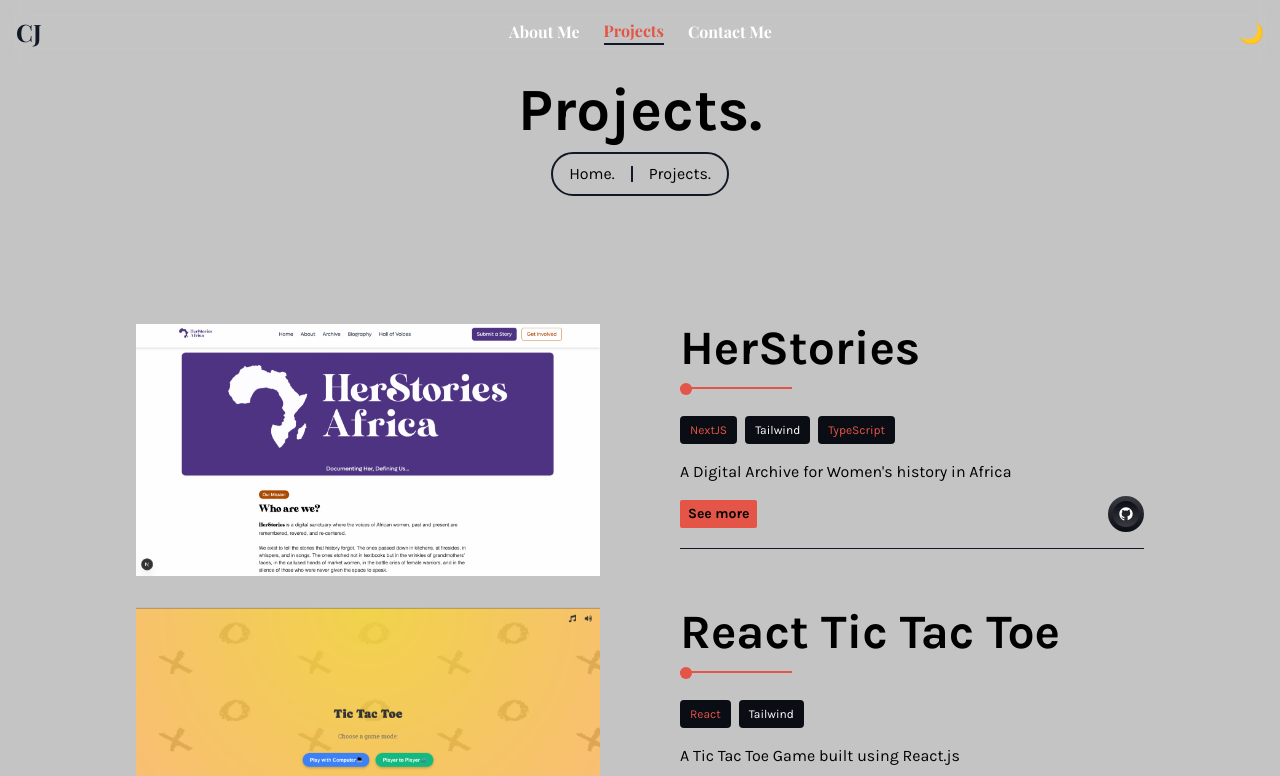
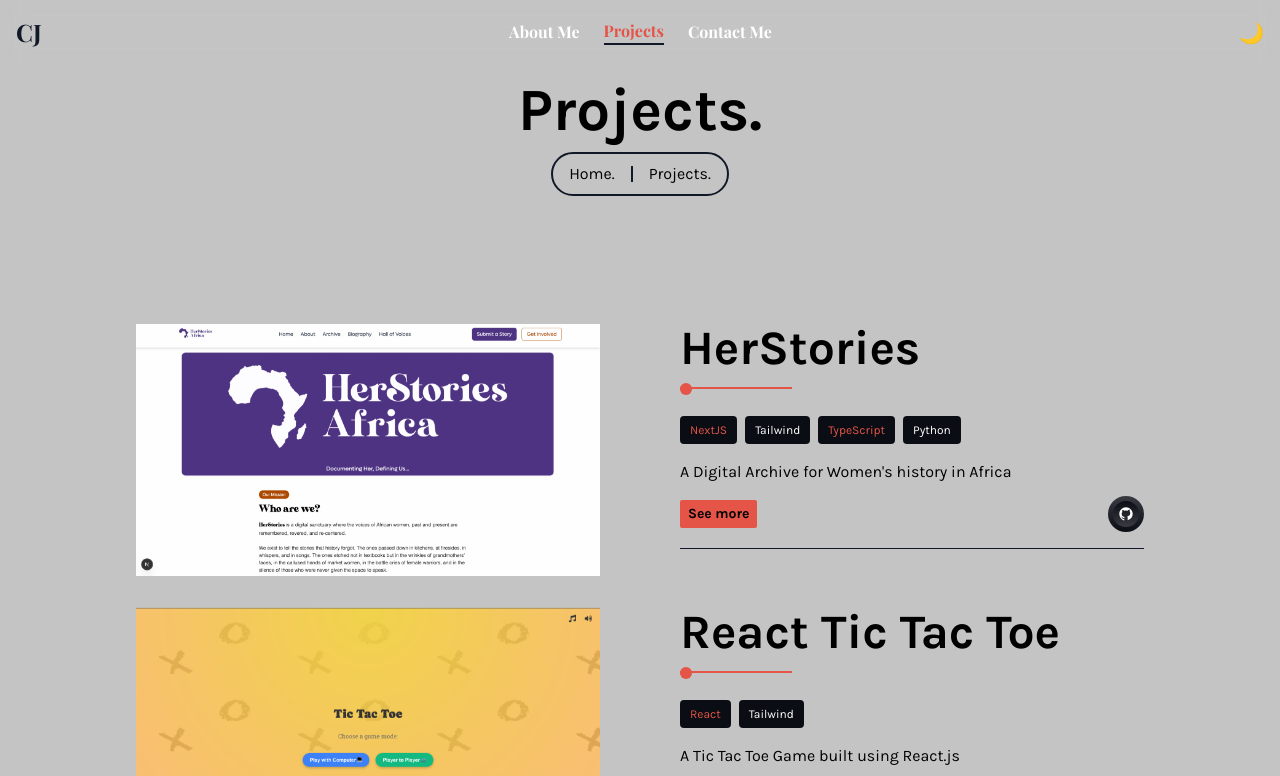
Before and after one commit to CelineJames/my-portfolio, a React (Vite) app: page /projects in a window 1280 px wide. Shown: the top 776 px of the page. Built offline with nearby package versions, Linux system fonts and the light colour scheme.

Commit message:
updated project folder

```diff
--- a/src/pages/projects/projects.js
+++ b/src/pages/projects/projects.js
@@ -10,7 +10,7 @@ export const projects = [
     Heading: "HerStories",
     text: "A Digital Archive for Women's history in Africa",
     details: "",
-    tools: ["NextJS", "Tailwind", "TypeScript"],
+    tools: ["NextJS", "Tailwind", "TypeScript", "Python"],
     github: "https://github.com/yourusername/tic-tac-toe",
     livesite: "https://yourusername.github.io/tic-tac-toe",
   },
```
